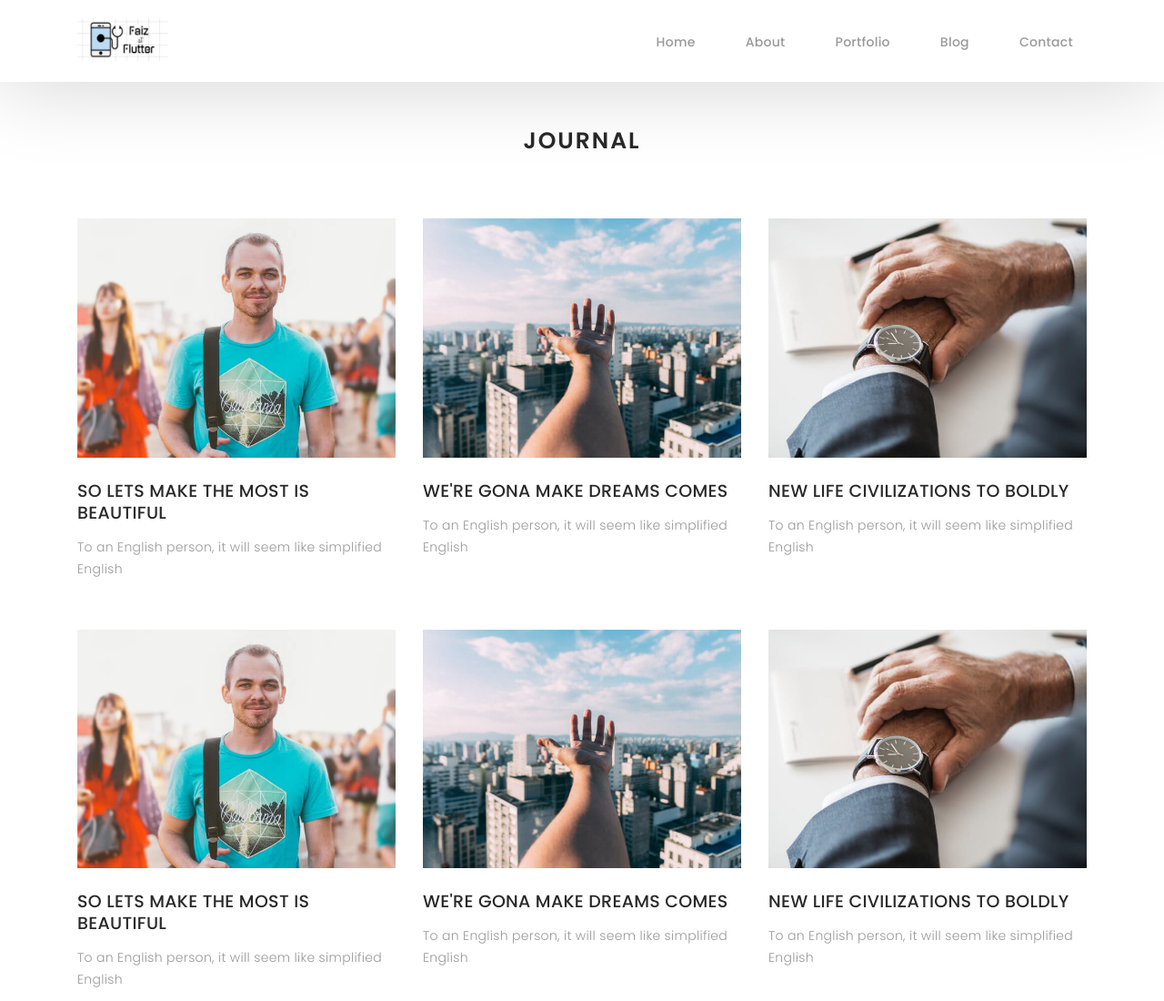
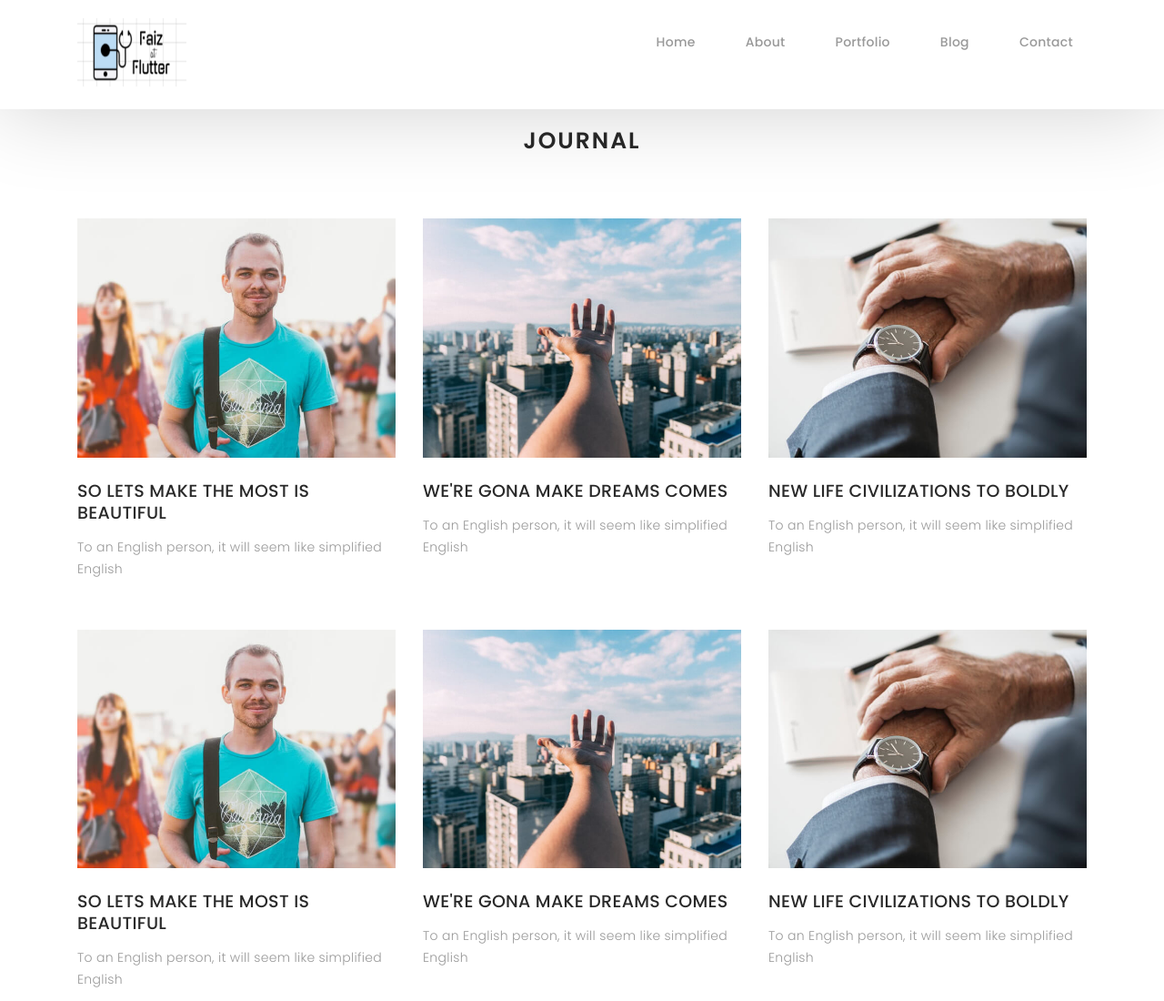
Before and after one commit to FaizAtFlutter/faizatflutter.github.io, a plain HTML site: page blog-grid.html in a window 1280 px wide. Shown: the top 1100 px of the page at 91% size. Drawn offline with Linux system fonts and the light colour scheme; files whose address does not match are found by name; a web font is replaced by a local one.

Commit message:
Adding logo changes

```diff
--- a/assets/css/style.css
+++ b/assets/css/style.css
@@ -208,8 +208,8 @@ nav ul li a {
 }
 
 .logo img {
-  width: 100px;
-  height: 50px;
+  width: 120px;
+  height: 80px;
 }
 
 .responsive {
```
